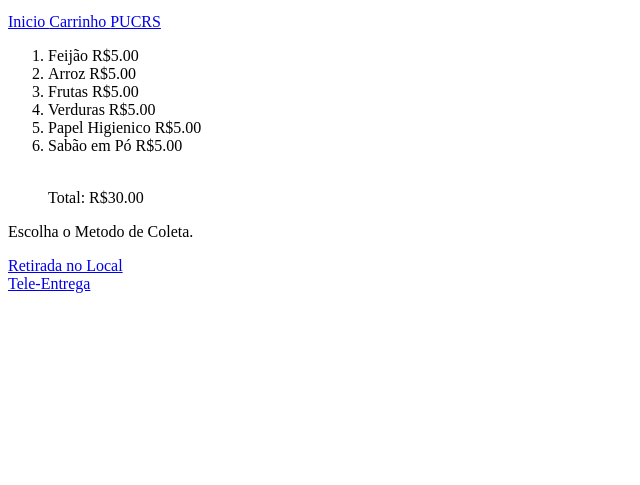
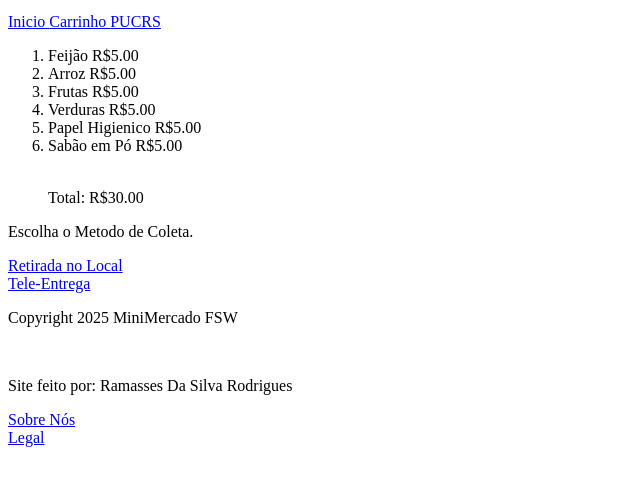
Before and after one commit to RamassesSilva/minimercado.github.io, a plain HTML site: page Fase1MiniMercadoRamasses_Carrinho.html in a window 1280 px wide. Shown: the part 101-586 px from the top of the page, without its empty margins (0-640 px from the left). Drawn offline with Linux system fonts and the light colour scheme.

Commit message:
Update Fase1MiniMercadoRamasses_Carrinho.html

```diff
--- a/Fase1MiniMercadoRamasses_Carrinho.html
+++ b/Fase1MiniMercadoRamasses_Carrinho.html
@@ -36,6 +36,15 @@
     <br>
     <a href="index.html"> Tele-Entrega    </a>
 </div>
+    <footer>
+    <p>Copyright 2025 MiniMercado FSW</p>
+    <br>
+    <p>Site feito por: Ramasses Da Silva Rodrigues</p>
+    <a href="link"> Sobre Nós    </a>
+    <br>
+    <a href="link"> Legal   </a>
+    <br>
+</footer>
 </body>
 
 </html>
```
